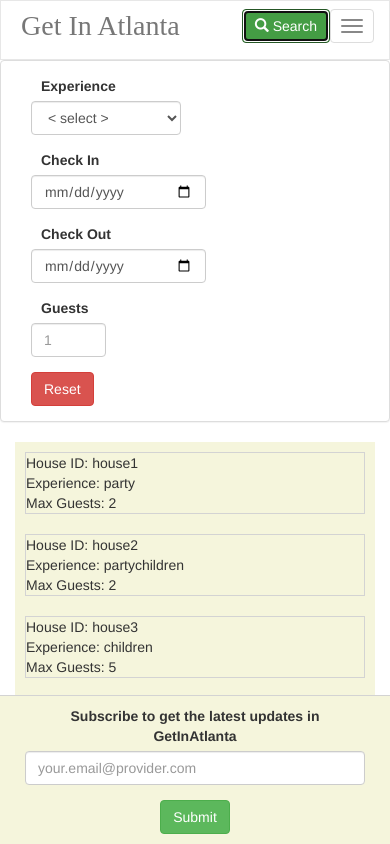
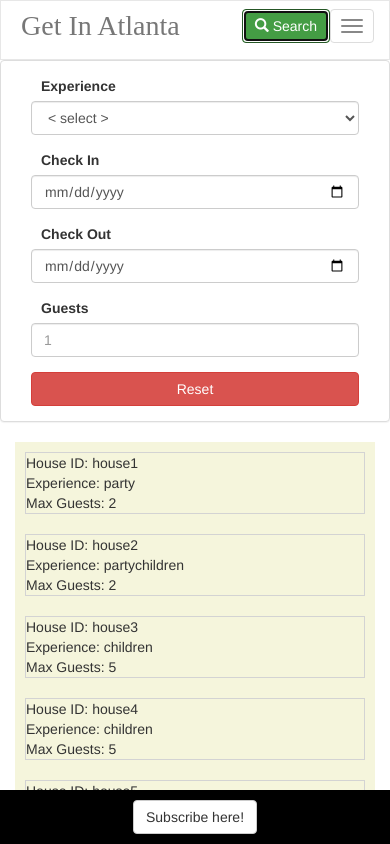
Before and after one commit to rocalworks/gia-booking-app, a React (Create React App) app: page / in a window 390 px wide. Both pictures are taken after a click on the button "Search". Shown: the top 844 px of the page. Built offline with nearby package versions, Linux system fonts and the light colour scheme; the HTML template or start-up script is replaced by a standard one; a web font is replaced by a local one.

Commit message:
Fix sticky navigation for mobile:

```diff
--- a/public/styles.css
+++ b/public/styles.css
@@ -98,7 +98,19 @@ body {
 
 /* Newsletter here */
 
-.newsletter, .sticky-newsletter, newsletter-space {
+.newsletter-space {
+    padding: 20px;
+}
+
+
+.subscription-overflow {
+    display: block;
+    padding: 10px;
+    background-color: black;
+    color: white;
+}
+
+.newsletter, .sticky-newsletter {
     padding: 10px;
     text-align: center;
 }
@@ -109,7 +121,7 @@ body {
     border-top: solid 1px lightgray;
 }
 
-.sticky-newsletter {
+.sticky-newsletter, .subscription-overflow {
     position: fixed;
     bottom: 0;
     left: 0;
@@ -185,4 +197,12 @@ footer > .container {
         width: 100%;
         display: block;
     }
+
+    #experience, #check-in, #check-out, #numGuests, #btn-reset {
+        width: 100%;
+    }
+
+    .subscription-wrapper  {
+        margin: 0px !important;
+    }
 }
--- a/src/common/Newsletter.js
+++ b/src/common/Newsletter.js
@@ -1,27 +1,107 @@
 import React, { Component } from 'react';
-import { Form, Button } from 'react-bootstrap';
+import { Form, FormGroup, FormControl, InputGroup, Button } from 'react-bootstrap';
 import { InputFieldGroup } from './../utilities/FieldGroup';
 
+function DesktopNewsletter(props) {
+    return (
+        <Form inline>
+            <InputFieldGroup
+                id="subscription-email"
+                type="email"
+                label={props.label}
+                placeholder="your.email@provider.com"
+                />
+            <Button bsStyle="success" type="submit">Submit</Button>
+        </Form>
+    );
+}
+
+class MobileNewsletter extends Component {
+    constructor(props) {
+        super(props);
+
+        this.toggleSubscribeForm = this.toggleSubscribeForm.bind(this);
+
+        this.state = {
+            isSubscribing: false
+        }
+    }
+
+    toggleSubscribeForm(e) {
+        this.setState(() => {
+            return {
+                isSubscribing: true
+            }
+        });
+    }
+
+    render() {
+        if (!this.state.isSubscribing) {
+            return (
+                <div className="subscription-overflow">
+                    <Button onClick={this.toggleSubscribeForm}>Subscribe here!</Button>
+                </div>
+            )
+        }
+
+        return(
+            <div className="mobile-newsletter">
+                <div>
+                    <FormGroup bsClass="form-group subscription-wrapper">
+                        <InputGroup>
+                            <FormControl
+                                id="subscription-email"
+                                type="email"
+                                placeholder="your.email@provider.com"
+                                />
+                            <InputGroup.Button>
+                                <Button>Subscribe</Button>
+                            </InputGroup.Button>
+                        </InputGroup>
+                    </FormGroup>
+                </div>
+            </div>
+        );
+    }
+}
+
 class Newsletter extends Component {
+    constructor(props) {
+        super(props);
+
+        this.state = {
+            isMobile: false
+        }
+    }
+
+    componentDidMount() {
+        window.addEventListener("resize", this.resize.bind(this));
+        this.resize();
+    }
+
+    resize() {
+        this.setState(() => {
+            return {
+                isMobile: window.innerWidth <= 767
+            }
+        });
+    }
     render() {
         let addSticky = (this.props.sticky ? "sticky-" : "") + "newsletter";
+        let newsletter = <DesktopNewsletter label="Subscribe to get the latest updates in GetInAtlanta"/>
+
+        if (this.state.isMobile) {
+            newsletter = <MobileNewsletter placeholder="Updates? Subscribe now!"/>
+        }
 
         return(
-            <div className={addSticky}>
+            <div>
                 <div className="newsletter-space"></div>
-                <div className="newsletter-content">
-                    <div className="container">
-                        { /* TODO: Add content here. */}
-
-                        <Form inline>
-                            <InputFieldGroup
-                                id="newsletter"
-                                type="email"
-                                label="Subscribe to get the latest updates in GetInAtlanta"
-                                placeholder="your.email@provider.com"
-                                />
-                            <Button bsStyle="success" type="submit">Submit</Button>
-                        </Form>
+                <div className={addSticky}>
+                    <div className="newsletter-content">
+                        <div className="container">
+                            { newsletter }
+                        </div>
                     </div>
                 </div>
             </div>
--- a/src/common/Searchbar.js
+++ b/src/common/Searchbar.js
@@ -64,7 +64,7 @@ class Searchbar extends Component {
                                     min="1"
                                     onChange={this.updateFilter}
                                     />
-                                <Button bsStyle="danger" type="reset">Reset</Button>
+                                <Button bsStyle="danger" type="reset" id="btn-reset">Reset</Button>
                             </Form>
                         </div>
                     </Panel.Body>
--- a/src/utilities/Search.js
+++ b/src/utilities/Search.js
@@ -20,7 +20,6 @@ class Search extends Component {
     filterHouses(filter) {
         let newHouseList = [];
 
-        { /* TODO: Convert this into rule-firing */ }
         for (var house of houses) {
             let validateExp = this.isNull(filter, "experience") || house.experience.includes(filter.experience);
             let validateNumGuests = this.isNull(filter, "numGuests") || house.maxGuests >= filter.numGuests;
@@ -38,7 +37,7 @@ class Search extends Component {
     }
 
     isNull(obj, key) {
-        return( !Object.keys(obj).includes(key) || obj[key] == undefined );
+        return( !Object.keys(obj).includes(key) || obj[key] === undefined );
 
     }
 
```
